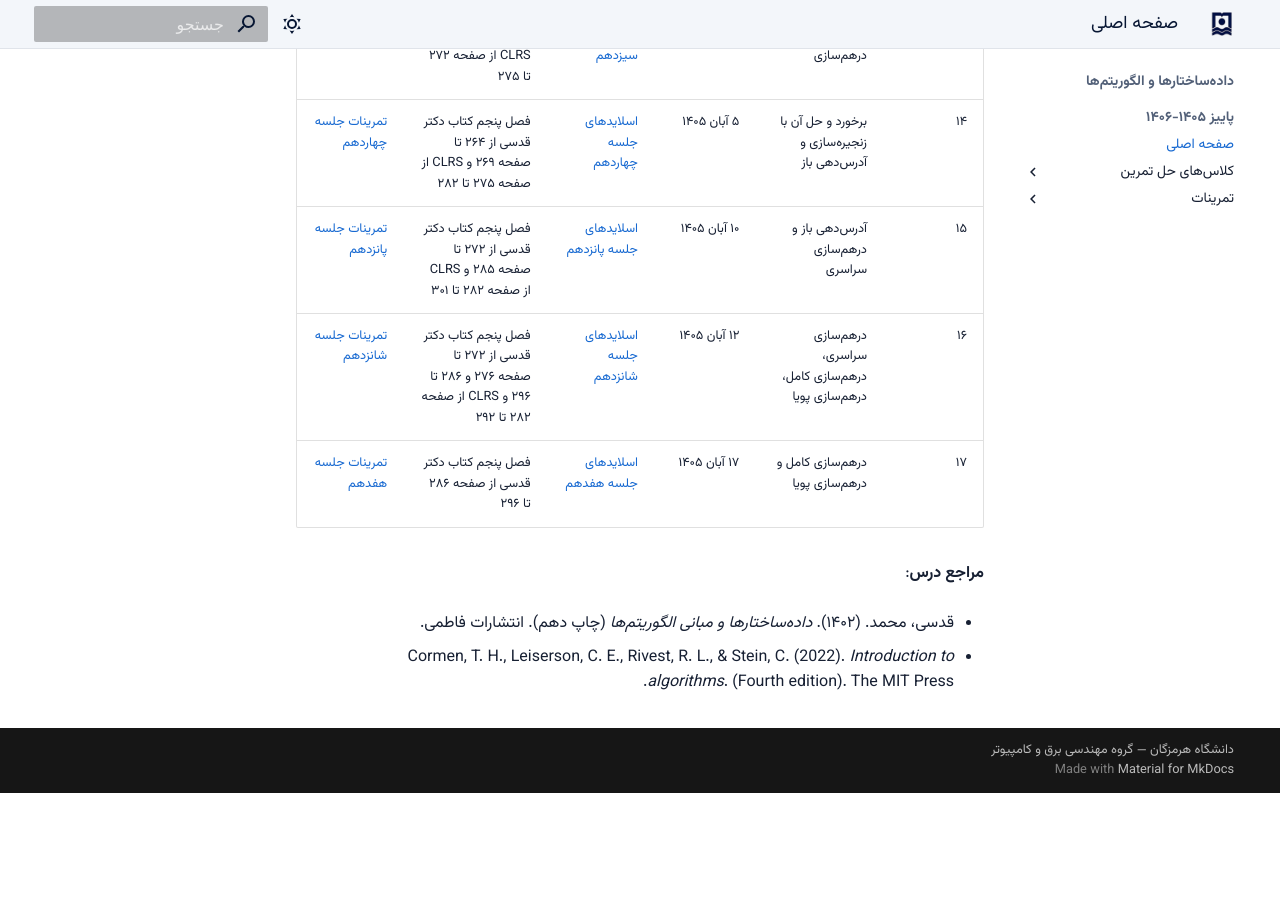
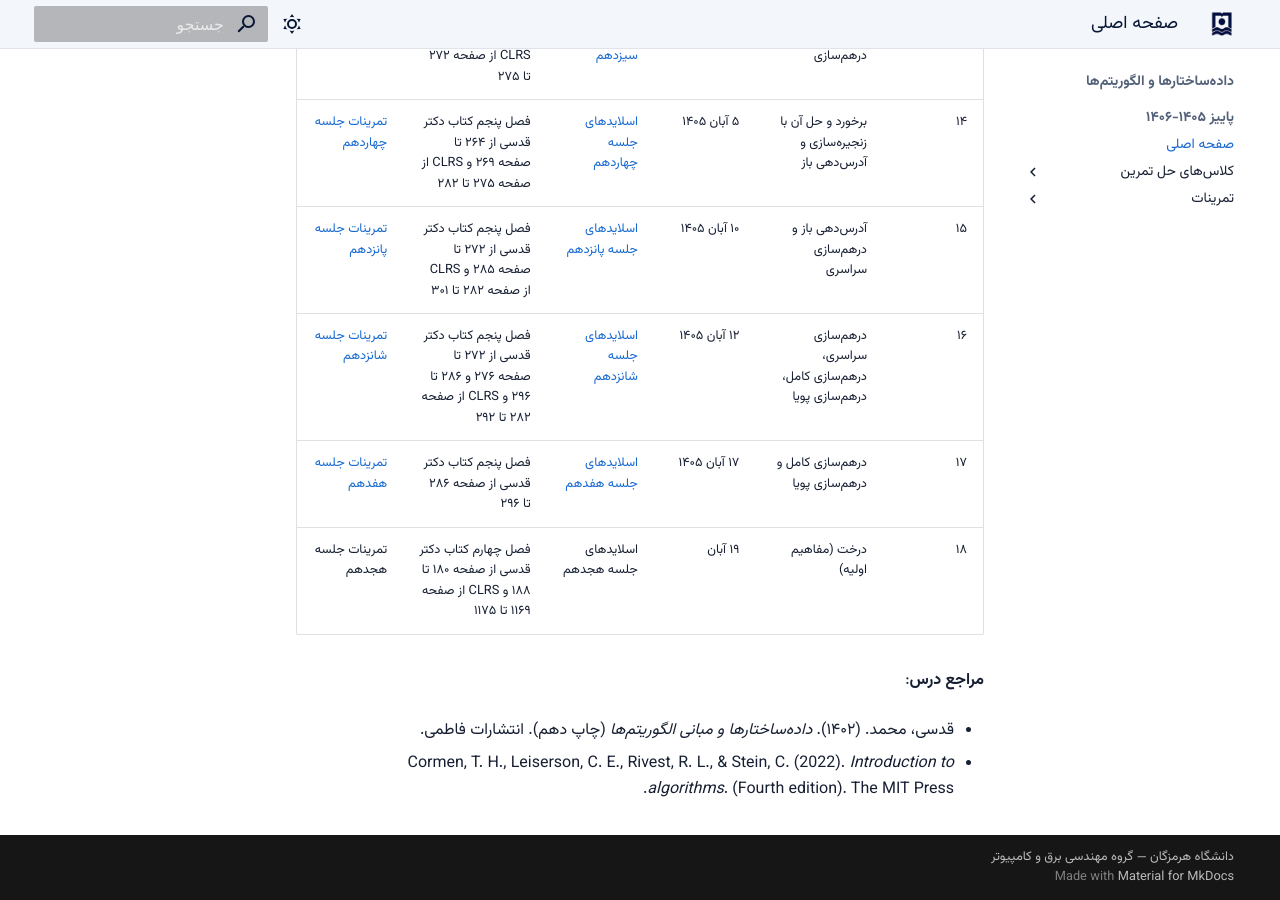
Before and after one commit to CESA-UH/CESA-UH.github.io, an MkDocs documentation site: the page built from docs-src/DSA/docs/index.md, in a window 1280 px wide and 900 px high, scrolled down 1641 px. Built offline with MkDocs 1.6.1 and Material for MkDocs 9.7.7, drawn with Linux system fonts in a browser that asks for light colours; before the commit the page ends 2434 px from its top, so only the background shows below that.

Commit message:
DSA Main Page Updated (linked not added)

```diff
--- a/docs-src/DSA/docs/index.md
+++ b/docs-src/DSA/docs/index.md
@@ -24,6 +24,7 @@
 |   ۱۵ | آدرس‌دهی باز و درهم‌سازی سراسری                            | ۱۰ آبان ۱۴۰۵   | [اسلایدهای جلسه پانزدهم](https://github.com/CESA-UH/CESA-UH.github.io/blob/main/docs-src/DSA/docs/1405-1406-paeez/assets/slides/15-HashTables(PartThree).pdf)      | فصل پنجم کتاب دکتر قدسی از ۲۷۲ تا صفحه ۲۸۵ و CLRS از صفحه ۲۸۲ تا ۳۰۱              | [تمرینات جلسه پانزدهم](https://github.com/CESA-UH/CESA-UH.github.io/blob/main/docs-src/DSA/docs/1405-1406-paeez/assets/exercises/WarmUP-15.pdf) |
 |   ۱۶ | درهم‌سازی سراسری، درهم‌سازی کامل، درهم‌سازی پویا           | ۱۲ آبان ۱۴۰۵   | [اسلایدهای جلسه شانزدهم](https://github.com/CESA-UH/CESA-UH.github.io/blob/main/docs-src/DSA/docs/1405-1406-paeez/assets/slides/16-HashTables(PartFour).pdf)       | فصل پنجم کتاب دکتر قدسی از ۲۷۲ تا صفحه ۲۷۶ و ۲۸۶ تا ۲۹۶ و CLRS از صفحه ۲۸۲ تا ۲۹۲ | [تمرینات جلسه شانزدهم](https://github.com/CESA-UH/CESA-UH.github.io/blob/main/docs-src/DSA/docs/1405-1406-paeez/assets/exercises/WarmUP-16.pdf) |
 |   ۱۷ | درهم‌سازی کامل و درهم‌سازی پویا                            | ۱۷ آبان ۱۴۰۵   | [اسلایدهای جلسه هفدهم](https://github.com/CESA-UH/CESA-UH.github.io/blob/main/docs-src/DSA/docs/1405-1406-paeez/assets/slides/17-HashTables(PartFive).pdf)         | فصل پنجم کتاب دکتر قدسی از صفحه ۲۸۶ تا ۲۹۶                                        | [تمرینات جلسه هفدهم](https://github.com/CESA-UH/CESA-UH.github.io/blob/main/docs-src/DSA/docs/1405-1406-paeez/assets/exercises/WarmUP-17.pdf)   |
+|   ۱۸ | درخت (مفاهیم اولیه)                                        | ۱۹ آبان        | اسلایدهای جلسه هجدهم                                                                                                                                               | فصل چهارم کتاب دکتر قدسی از صفحه ۱۸۰ تا ۱۸۸ و CLRS از صفحه ۱۱۶۹ تا ۱۱۷۵           | تمرینات جلسه هجدهم                                                                                                                              |
 
 
 
```
